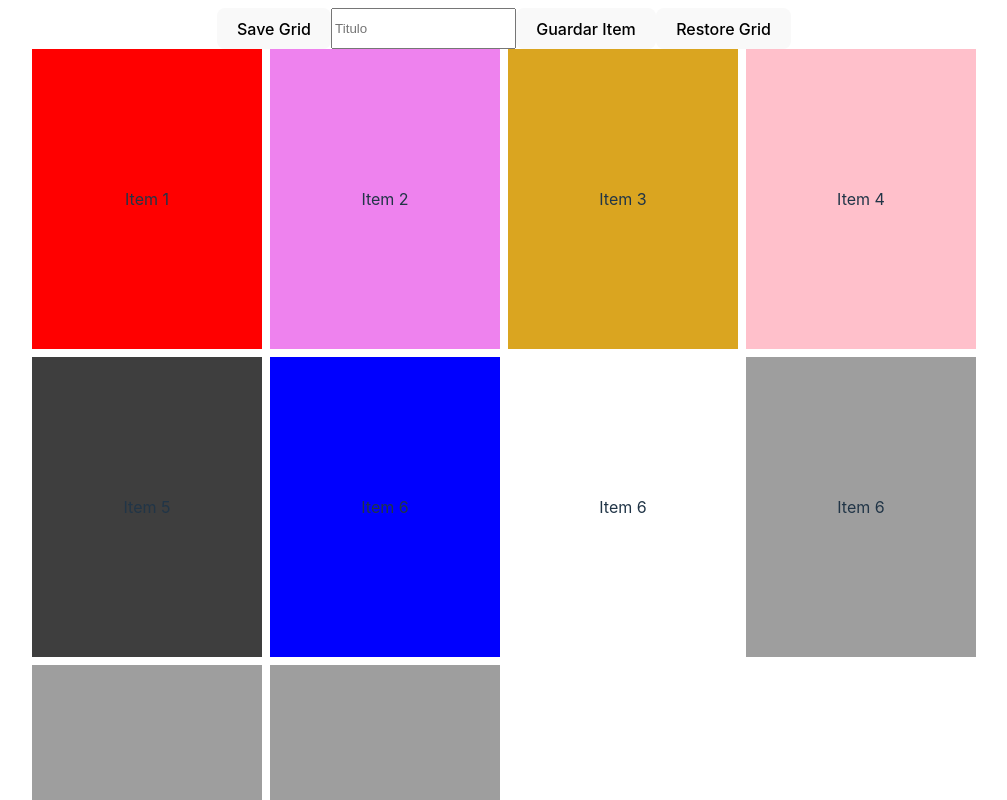
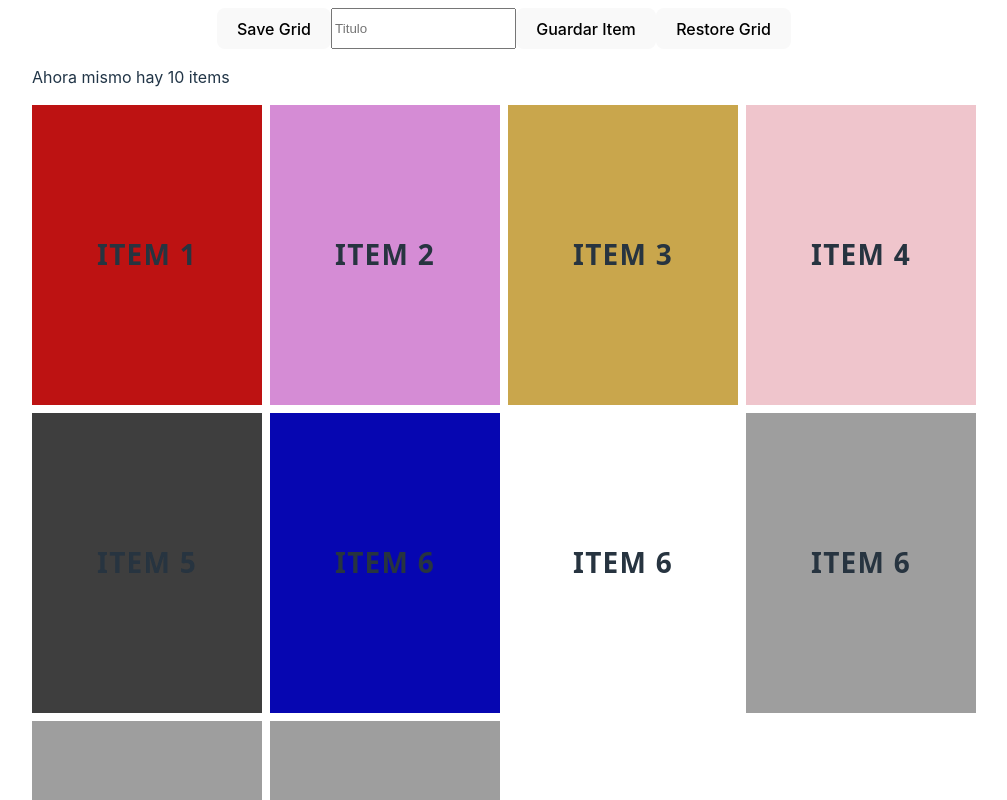
Before and after one commit to matiasviecho/auto-grid-blocks, a React (Vite) app: page / in a window 1280 px wide. Shown: the top 800 px of the page, without its empty margins (136-1143 px from the left). Built offline with nearby package versions, Linux system fonts and the light colour scheme.

Commit message:
feat(grid): improved checks on where to render a 3 column grid or 4 column grid

```diff
--- a/src/components/Grid/Grid.module.scss
+++ b/src/components/Grid/Grid.module.scss
@@ -18,5 +18,18 @@
   justify-content: center;
   width: 100%;
   height: 100%;
-  background: var(--_color);
+  background: var(--_color, #ea1179);
+  transition: filter 200ms ease-in-out;
+  letter-spacing: 1.25px;
+  font-size: 28px;
+  line-height: 1.2;
+  font-weight: 600;
+  font-family: system-ui, -apple-system, BlinkMacSystemFont, 'Segoe UI', Roboto,
+    Oxygen, Ubuntu, Cantarell, 'Open Sans', 'Helvetica Neue', sans-serif;
+  text-transform: uppercase;
+  filter: grayscale(0.33);
+  &:hover {
+    cursor: pointer;
+    filter: grayscale(0);
+  }
 }
--- a/src/components/Grid/Grid.tsx
+++ b/src/components/Grid/Grid.tsx
@@ -7,6 +7,9 @@ export interface iGridItem {
   id: number;
 }
 
+const primeNumbers = [
+  3, 7, 9, 11, 13, 15, 21, 23, 27, 17, 19, 31, 37, 41, 43, 47, 71, 73, 79, 97,
+];
 export const Grid: React.FC<{
   items: iGridItem[];
   handleDelete: (a: number) => void;
@@ -15,22 +18,18 @@ export const Grid: React.FC<{
   const length = items.length;
 
   const getDivider = () => {
-    if (
-      length % 3 === 0 ||
-      length === 2 ||
-      length === 5 ||
-      length === 7 ||
-      length === 11 ||
-      length === 13 ||
-      length === 17
-    ) {
+    if (length % 4 === 0 || (length % 2 === 0 && length !== 2)) {
+      console.log('get ');
+      return 4;
+    } else if (length % 3 === 0 || length % 5 === 0) {
       return 3;
-    } else if (length % 4 === 0 || (length % 2 === 0 && length !== 2)) {
-      return 4;
+    } else if (primeNumbers.includes(length)) {
+      return 3;
     } else {
       return -1;
     }
   };
+
   return (
     <section
       style={
@@ -41,6 +40,10 @@ export const Grid: React.FC<{
       }
       className={style['container']}
     >
+      <p className="text-lg uppercase text-white text-semibold spaced">
+        Ahora mismo hay {length} {length > 1 ? 'items' : 'item'}
+      </p>
+
       <ul className={`${style['grid-container']}`}>
         {items.map((item, index) => {
           return (
```
